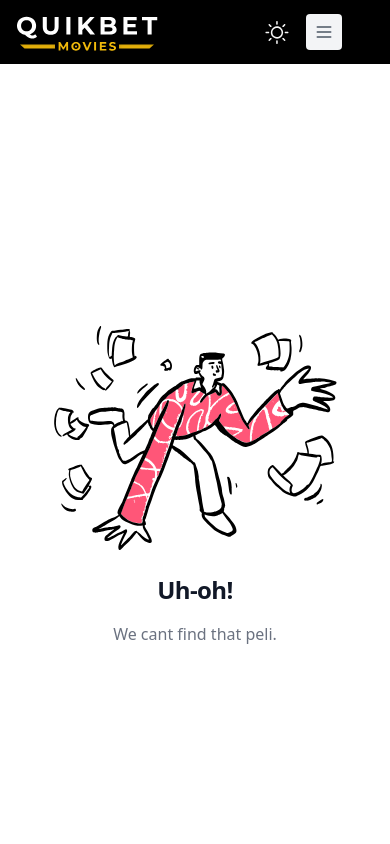
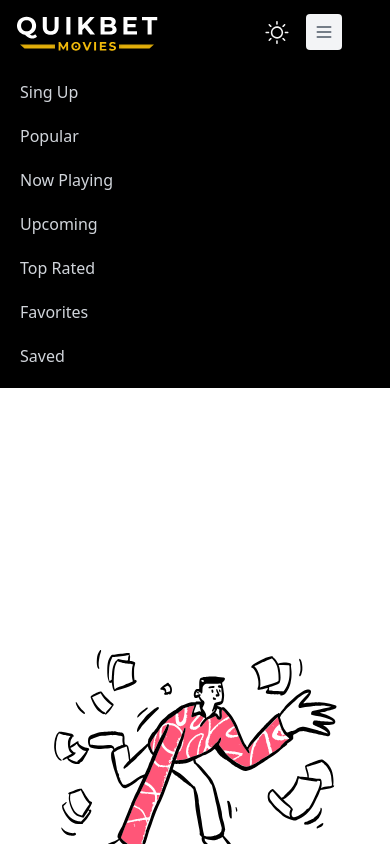
Before and after one commit to lororock/inlaze-front, a React (Vite) app: page / in a window 390 px wide. Both pictures are taken after a click on the button 324 px from the left and 32 px from the top of the page. Shown: the top 844 px of the page. Built offline with nearby package versions, Linux system fonts and the light colour scheme; no server answers.

Commit message:
add nav responsive

```diff
--- a/src/components/Header.jsx
+++ b/src/components/Header.jsx
@@ -4,8 +4,10 @@ import Modal from "./Modal";
 
 function Header() {
   const [isModalOpen, setIsModalOpen] = useState(false);
+  const [isNavOpen, setIsNavOpen] = useState(false);
 
   const openModal = () => setIsModalOpen(true);
+  const NavOpen = () => setIsNavOpen(!isNavOpen);
   const closeModal = () => setIsModalOpen(false);
   return (
     <>
@@ -221,7 +223,10 @@ function Header() {
               </div>
 
               <div className="block md:hidden">
-                <button className="rounded bg-gray-100 p-2 text-gray-600 transition hover:text-gray-600/75">
+                <button
+                  onClick={NavOpen}
+                  className={`rounded ${isNavOpen ? "bg-gray-100  text-gray-600" : "bg-black  text-gray-100"} p-2 transition `}
+                >
                   <svg
                     xmlns="http://www.w3.org/2000/svg"
                     className="h-5 w-5"
@@ -241,6 +246,59 @@ function Header() {
             </div>
           </div>
         </div>
+
+        <div className={`${isNavOpen ? "block" : "hidden"}`} id="mobile-menu">
+          <div className="space-y-1 px-2 pb-3 pt-2 sm:px-3">
+            <div
+              onClick={openModal}
+              className="block text-gray-300 hover:bg-gray-700 hover:text-white sm:hidden rounded-md px-3 py-2 text-base font-medium"
+            >
+              Sing Up
+            </div>
+
+            <a
+              href="#profile"
+              className="text-gray-300 hover:bg-gray-700 hover:text-white block rounded-md px-3 py-2 text-base font-medium"
+            >
+              Popular
+            </a>
+
+            <a
+              href="#cv"
+              className="text-gray-300 hover:bg-gray-700 hover:text-white block rounded-md px-3 py-2 text-base font-medium"
+            >
+              Now Playing
+            </a>
+
+            <a
+              href="#projects"
+              className="text-gray-300 hover:bg-gray-700 hover:text-white block rounded-md px-3 py-2 text-base font-medium"
+            >
+              Upcoming
+            </a>
+
+            <a
+              href="#footer_contactos"
+              className="text-gray-300 hover:bg-gray-700 hover:text-white block rounded-md px-3 py-2 text-base font-medium"
+            >
+              Top Rated
+            </a>
+
+            <a
+              href="#footer_contactos"
+              className="text-gray-300 hover:bg-gray-700 hover:text-white block rounded-md px-3 py-2 text-base font-medium"
+            >
+              Favorites
+            </a>
+
+            <a
+              href="#footer_contactos"
+              className="text-gray-300 hover:bg-gray-700 hover:text-white block rounded-md px-3 py-2 text-base font-medium"
+            >
+              Saved
+            </a>
+          </div>
+        </div>
       </header>
       <Modal isOpen={isModalOpen} onClose={closeModal} />
     </>
```
